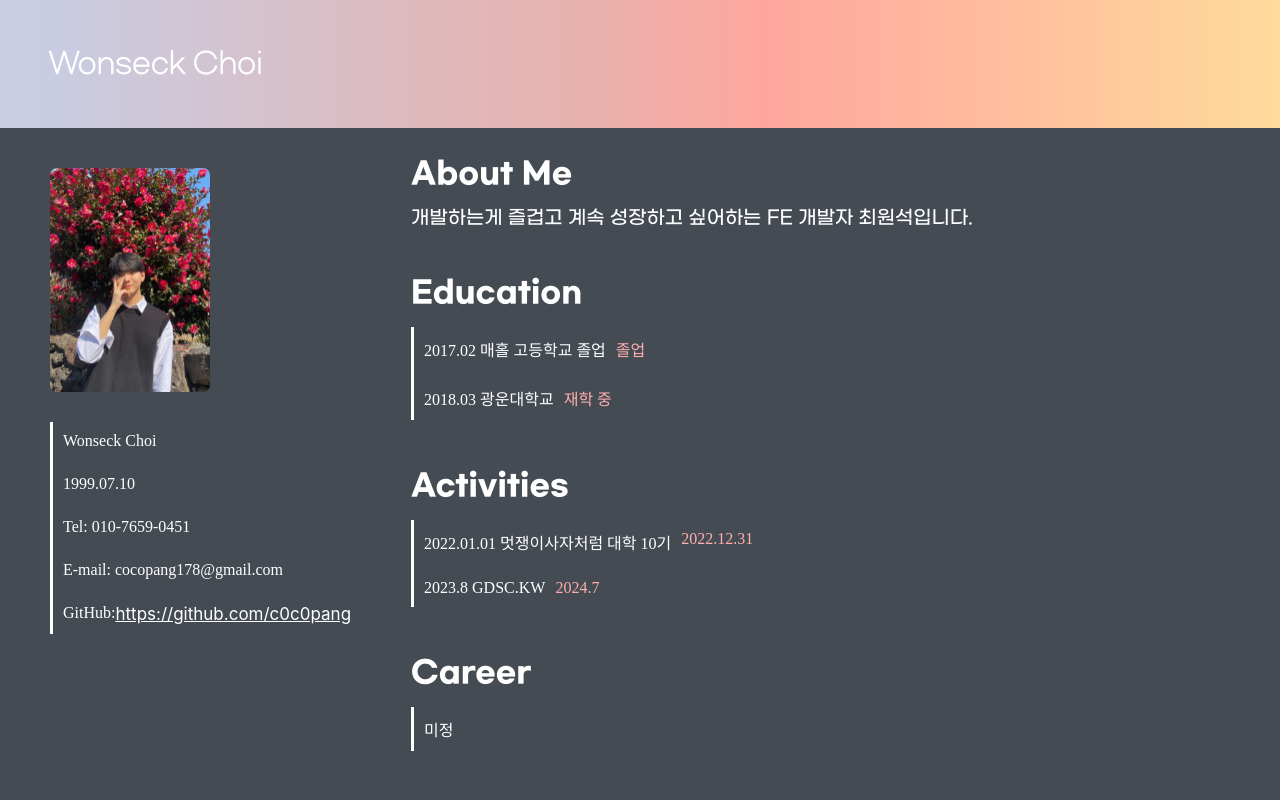
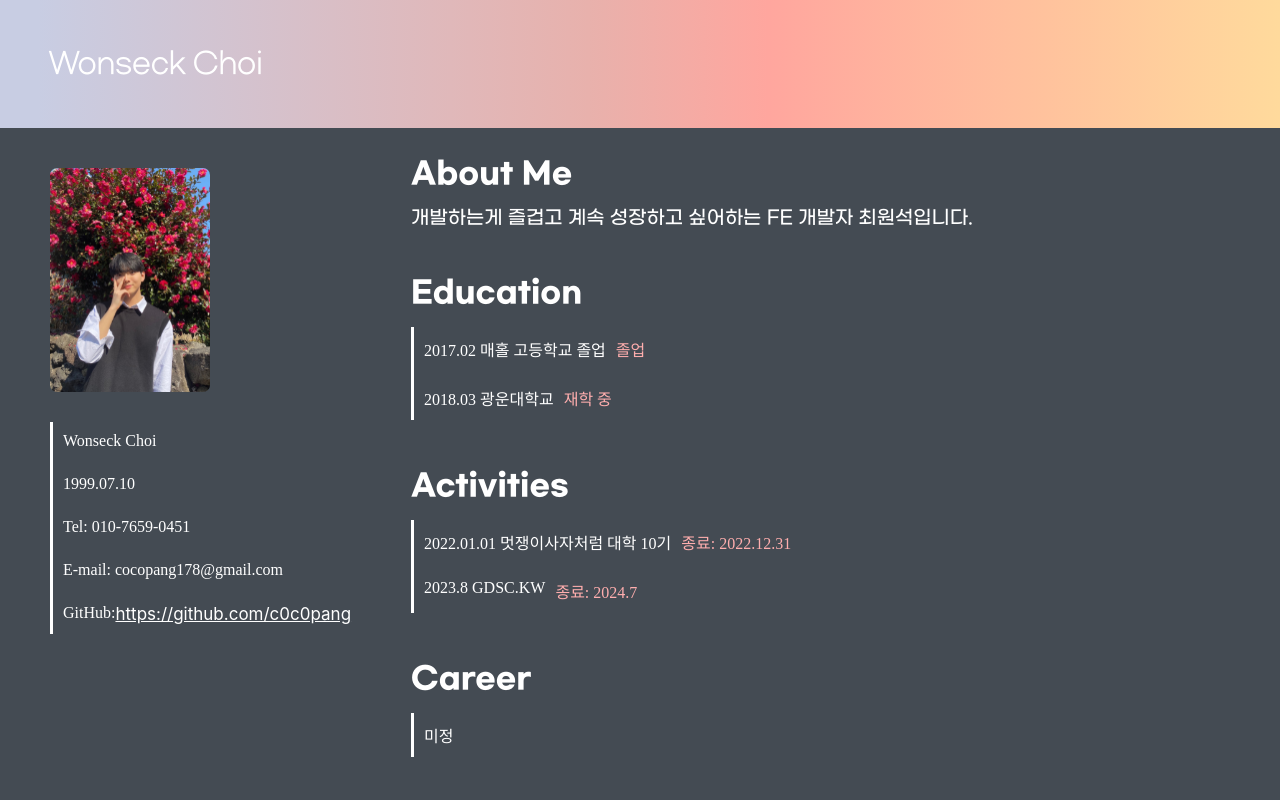
Before and after one commit to c0c0pang/cws_portfolio, a React (Create React App) app: page / in a window 1280 px wide. Shown: the top 800 px of the page. Built offline with nearby package versions, Linux system fonts and the light colour scheme; a web font is replaced by a local one.

Commit message:
feat: 종료라는 텍스트 추가

```diff
--- a/src/profile/Info.jsx
+++ b/src/profile/Info.jsx
@@ -27,11 +27,11 @@ function Info() {
                 <ProfileInfoContainer>
                     <FlexDiv gap='10px'>
                         <ProfileInfoText fontFamily={'NanumB'} color='white'>2022.01.01 멋쟁이사자처럼 대학 10기</ProfileInfoText>
-                        <ProfileInfoText fontFamily={'NanumB'} color='#FFAEAE'>2022.12.31</ProfileInfoText>
+                        <ProfileInfoText fontFamily={'NanumB'} color='#FFAEAE'>종료: 2022.12.31</ProfileInfoText>
                     </FlexDiv>
                     <FlexDiv gap='10px'>
                         <ProfileInfoText fontFamily={'NanumB'} color='white'>2023.8 GDSC.KW</ProfileInfoText>
-                        <ProfileInfoText fontFamily={'NanumB'} color='#FFAEAE'>2024.7</ProfileInfoText>
+                        <ProfileInfoText fontFamily={'NanumB'} color='#FFAEAE'>종료: 2024.7</ProfileInfoText>
                     </FlexDiv>
                 </ProfileInfoContainer>
             </AboutMeDiv>
```
